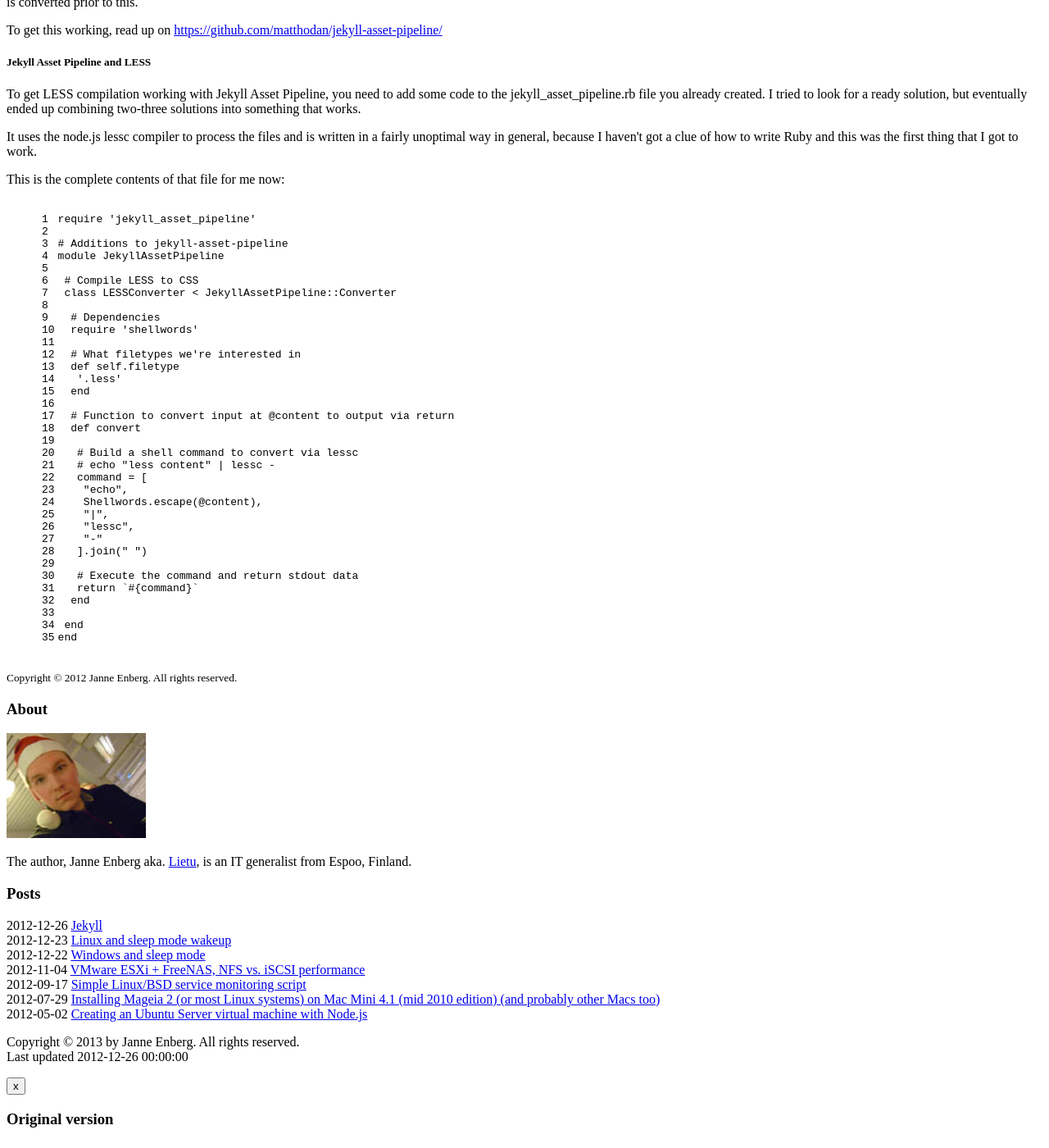
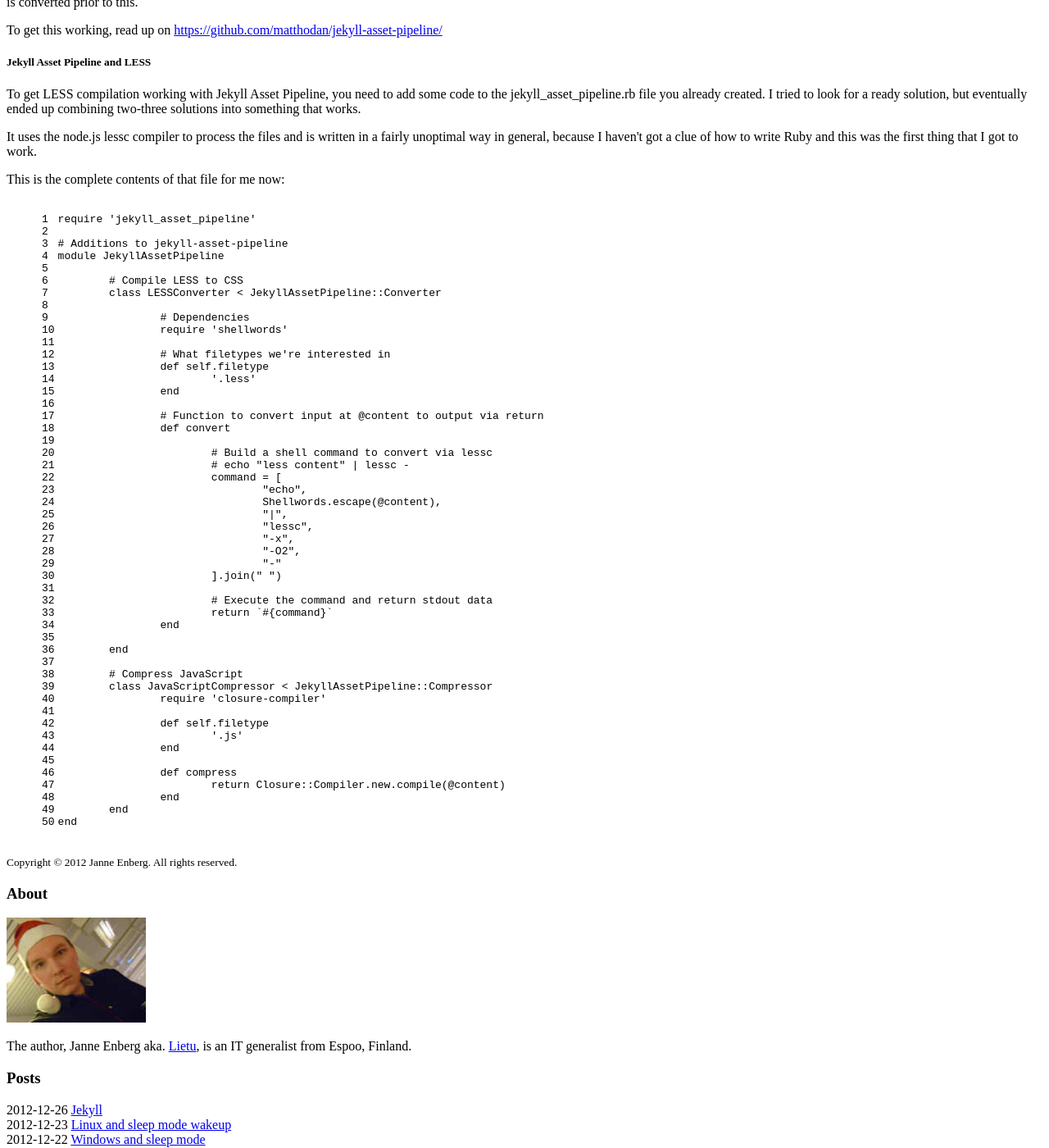
Before and after one commit to bigshandy/lietunet, a Jekyll site: the page built from _posts/2012-12-26-jekyll.html, in a window 1280 px wide and 1400 px high, scrolled down 745 px. Shown: the whole window at 82% size. Built offline with Jekyll 4.4.1, drawn with Linux system fonts in a browser that asks for light colours; nearby versions of some CDN libraries; Markdown is read by kramdown in place of the engine named in the settings.

Commit message:
Updated post

```diff
--- a/_posts/2012-12-26-jekyll.html
+++ b/_posts/2012-12-26-jekyll.html
@@ -43,6 +43,8 @@ module JekyllAssetPipeline
 				Shellwords.escape(@content),
 				"|",
 				"lessc",
+				"-x",
+				"-O2",
 				"-"
 			].join(" ")
 
@@ -51,5 +53,18 @@ module JekyllAssetPipeline
 		end
 
 	end
+
+	# Compress JavaScript
+	class JavaScriptCompressor < JekyllAssetPipeline::Compressor
+		require 'closure-compiler'
+
+		def self.filetype
+			'.js'
+		end
+
+		def compress
+			return Closure::Compiler.new.compile(@content)
+		end
+	end
 end
 {% endhighlight %}
```
Lines whose indentation alone changed are shown as unchanged.
